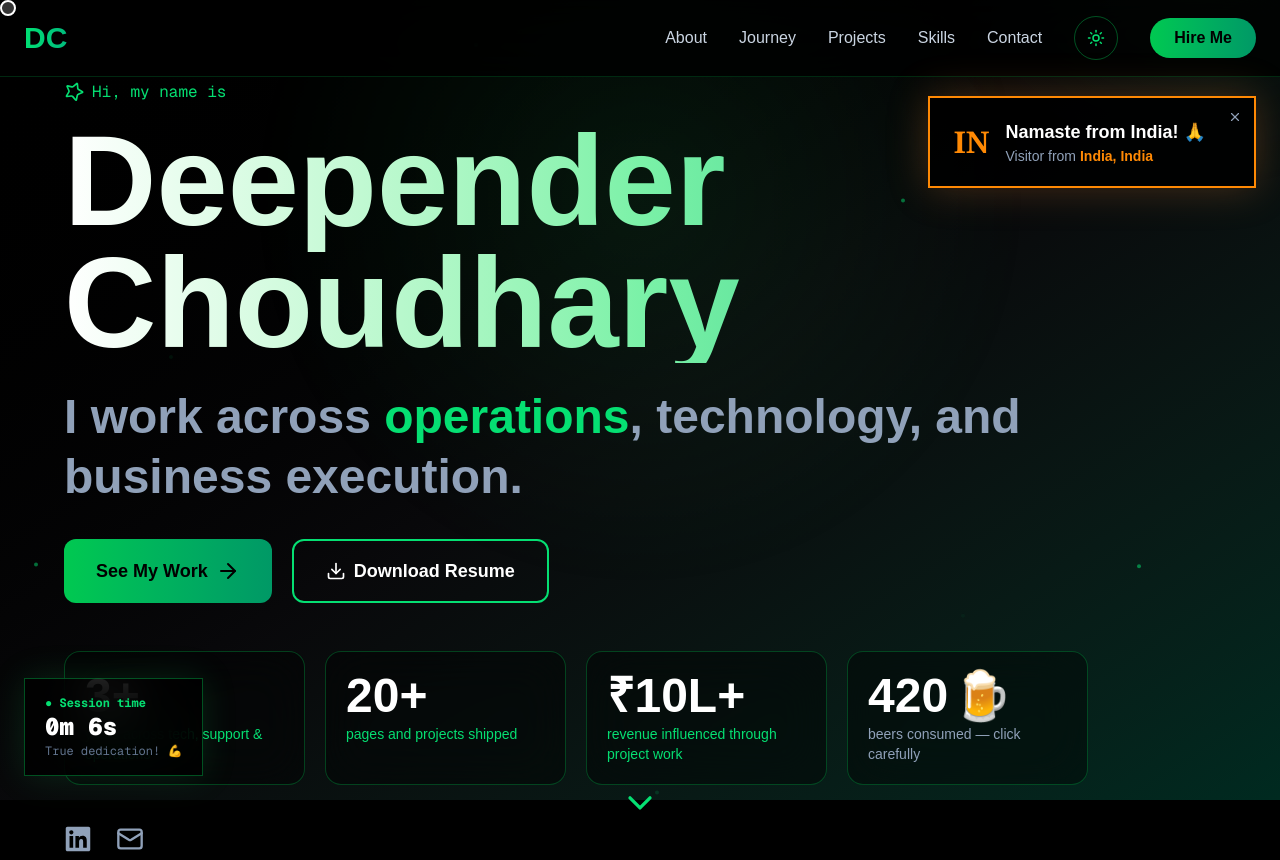
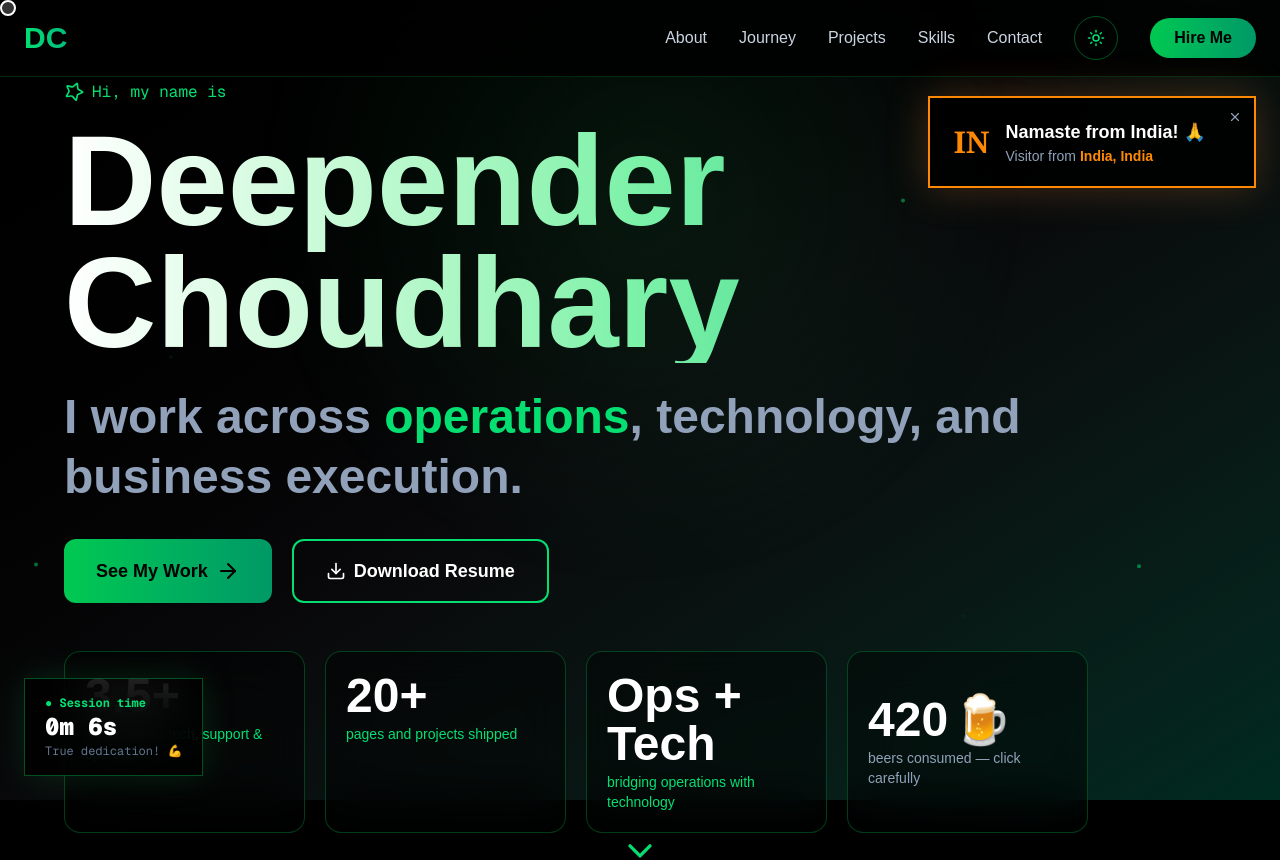
Before and after one commit to deepnder/deepender-portfolio, a Next.js app: page / in a window 1280 px wide. Shown: the top 860 px of the page. Built offline with nearby package versions, Linux system fonts and the light colour scheme; no server answers.

Commit message:
changes for links

```diff
--- a/app/page.tsx
+++ b/app/page.tsx
@@ -282,7 +282,7 @@ const handleFormSubmit = async (e: React.FormEvent<HTMLFormElement>) => {
   // ─── OTHER PROJECTS (NEW) ─────────────────────────────────────────────────
   const otherProjects = [
     {
-      title: '18 CandleLinks',
+      title: '18 Candleriggs - Hotel Booking Platform',
       company: 'Super Minds IT',
       description: 'Event & booking platform for hotels, restaurants, and live event ticketing with real-time availability.',
       tech: ['React', 'Next.js', 'REST API', 'Tailwind'],
@@ -715,9 +715,9 @@ const handleFormSubmit = async (e: React.FormEvent<HTMLFormElement>) => {
       className="grid grid-cols-2 md:grid-cols-4 gap-5 max-w-5xl"
     >
       {[
-        { number: '3+', label: 'years across tech, support & operations' },
+        { number: '3.5+', label: 'years across tech, support & operations' },
         { number: '20+', label: 'pages and projects shipped' },
-        { number: '₹10L+', label: 'revenue influenced through project work' },
+        { number: 'Ops + Tech', label: 'bridging operations with technology' },
       ].map((stat, i) => (
         <motion.div
           key={i}
```
